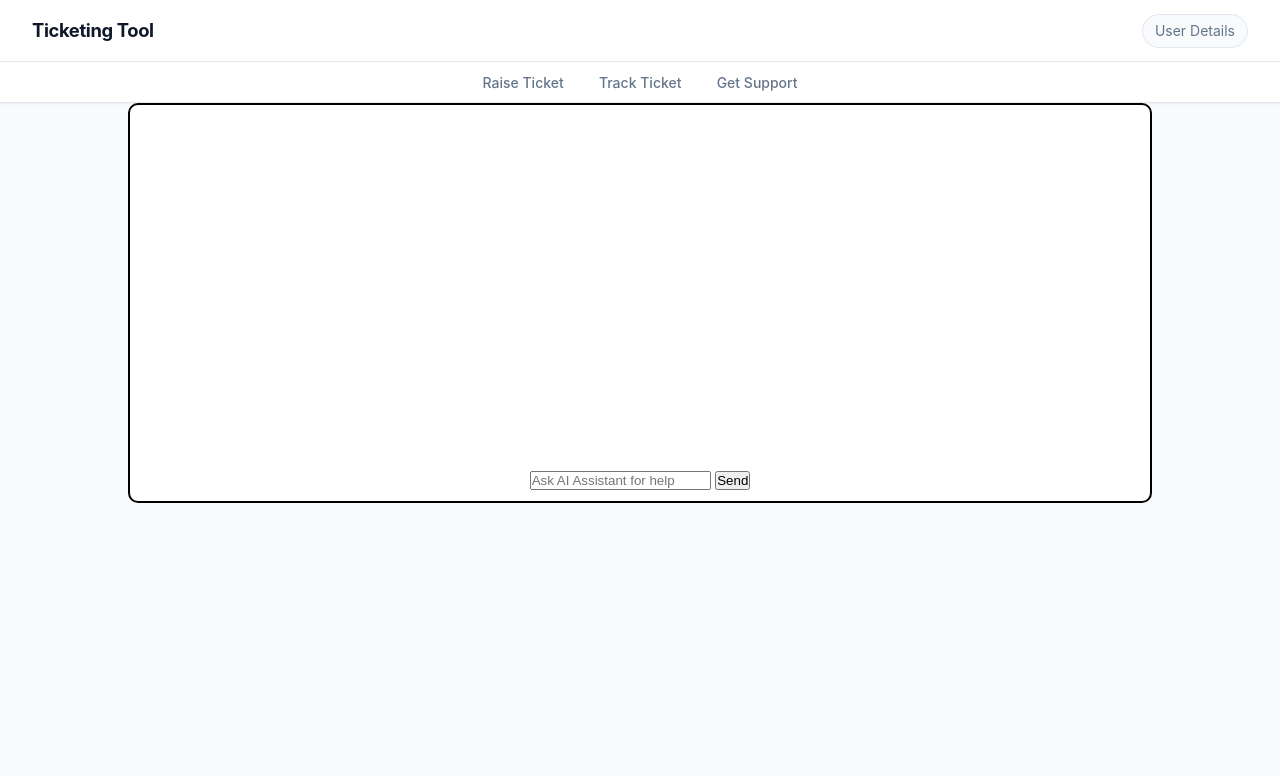
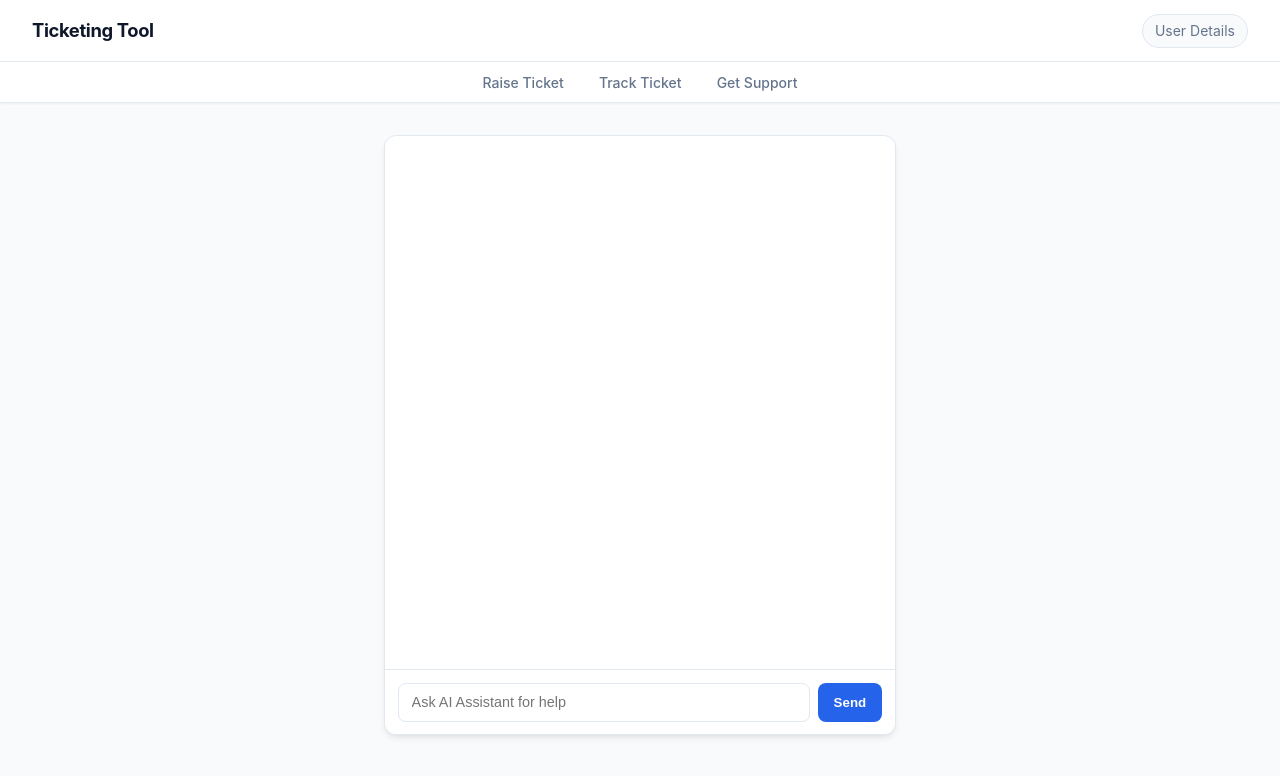
Before and after one commit to INiteshSingh/TicketingTool, a Django app: a page that uses templates/Ticket_Creation/home.html in a window 1280 px wide. Shown: the top 776 px of the page. Run offline with Django 5.2, Linux system fonts and the light colour scheme; a user stored in the database is signed in.

Commit message:
Chat bot ui is complete

```diff
--- a/templates/Ticket_Creation/chatbot.html
+++ b/templates/Ticket_Creation/chatbot.html
@@ -9,16 +9,9 @@
     <div class="input-area">
         <form id="chat-form">
             {% csrf_token %}
-
-    <input
-        type="text"
-        id="Prompt"
-        placeholder="Ask AI Assistant for help"
-    >
-
+            <input type="text" id="Prompt" placeholder="Ask AI Assistant for help">
             <button type="submit" id="send">Send</button>
         </form>
-
     </div>
 </div>
 
@@ -63,13 +56,13 @@ async function SendData(event) {
 
             response_block.innerHTML += `
     <div class="chat">
-                    <span class="prompt-return">
-                        ${prompt}
-                    </span>
-                    <br>
-                    <span class="response-return">
-                        ${data.response}
-                    </span>
+        <div class="prompt-return">
+            <span>${prompt}</span>
+        </div>
+
+        <div class="response-return">
+            <span>${data.response}</span>
+        </div>
     </div>
 `;
 
--- a/templates/Ticket_Creation/home.html
+++ b/templates/Ticket_Creation/home.html
@@ -94,20 +94,104 @@
             background-color: #eff6ff;
         }
 
-        .chatbot{
-            border:2px solid black;
-            max-width:80%;
-            margin:auto;
-            padding:10px;
-            border-radius:10px;
-            background-color:white;
-            display:flex;
-            flex-direction:column;
-            align-items:center;
-            min-height:400px;
-            justify-content: flex-end;
-        }
+        .chatbot {
+    border: 1px solid var(--border);
+    width: 40%;
+    min-width: 450px;
+    height: 600px;
+    margin: 2rem auto;
+    border-radius: var(--radius-lg);
+    background-color: var(--surface);
+    display: flex;
+    flex-direction: column;
+    overflow: hidden;
+    box-shadow: var(--shadow-md);
+}
 
+/* Area where the conversation appears */
+#response {
+    flex: 1;
+    padding: 1rem;
+    overflow-y: auto;
+    display: flex;
+    flex-direction: column;
+    gap: 1rem;
+}
+
+/* One user + AI exchange */
+.chat {
+    display: flex;
+    flex-direction: column;
+    gap: 0.5rem;
+    width: 100%;
+}
+
+/* User message */
+.prompt-return {
+    align-self: flex-end;
+    max-width: 75%;
+    background-color: var(--primary);
+    color: white;
+    padding: 0.65rem 0.9rem;
+    border-radius: 14px 14px 3px 14px;
+    font-size: 0.9rem;
+    line-height: 1.4;
+    overflow-wrap: break-word;
+}
+
+/* AI response */
+.response-return {
+    align-self: flex-start;
+    max-width: 75%;
+    background-color: #f1f5f9;
+    color: var(--text-main);
+    padding: 0.65rem 0.9rem;
+    border-radius: 14px 14px 14px 3px;
+    font-size: 0.9rem;
+    line-height: 1.4;
+    border: 1px solid var(--border);
+    overflow-wrap: break-word;
+}
+
+/* Input area */
+.input-area {
+    border-top: 1px solid var(--border);
+    padding: 0.8rem;
+    background-color: var(--surface);
+}
+
+#chat-form {
+    display: flex;
+    gap: 0.5rem;
+}
+
+#Prompt {
+    flex: 1;
+    width: auto;
+    padding: 0.65rem 0.8rem;
+    border: 1px solid var(--border);
+    border-radius: 8px;
+    outline: none;
+    font-size: 0.9rem;
+}
+
+#Prompt:focus {
+    border-color: var(--primary);
+}
+
+#send {
+    border: none;
+    background-color: var(--primary);
+    color: white;
+    padding: 0.65rem 1rem;
+    border-radius: 8px;
+    cursor: pointer;
+    font-weight: 600;
+}
+
+#send:hover {
+    background-color: var(--primary-hover);
+}
     </style>
 </head>
 <body>
```
Lines whose indentation alone changed are shown as unchanged.
